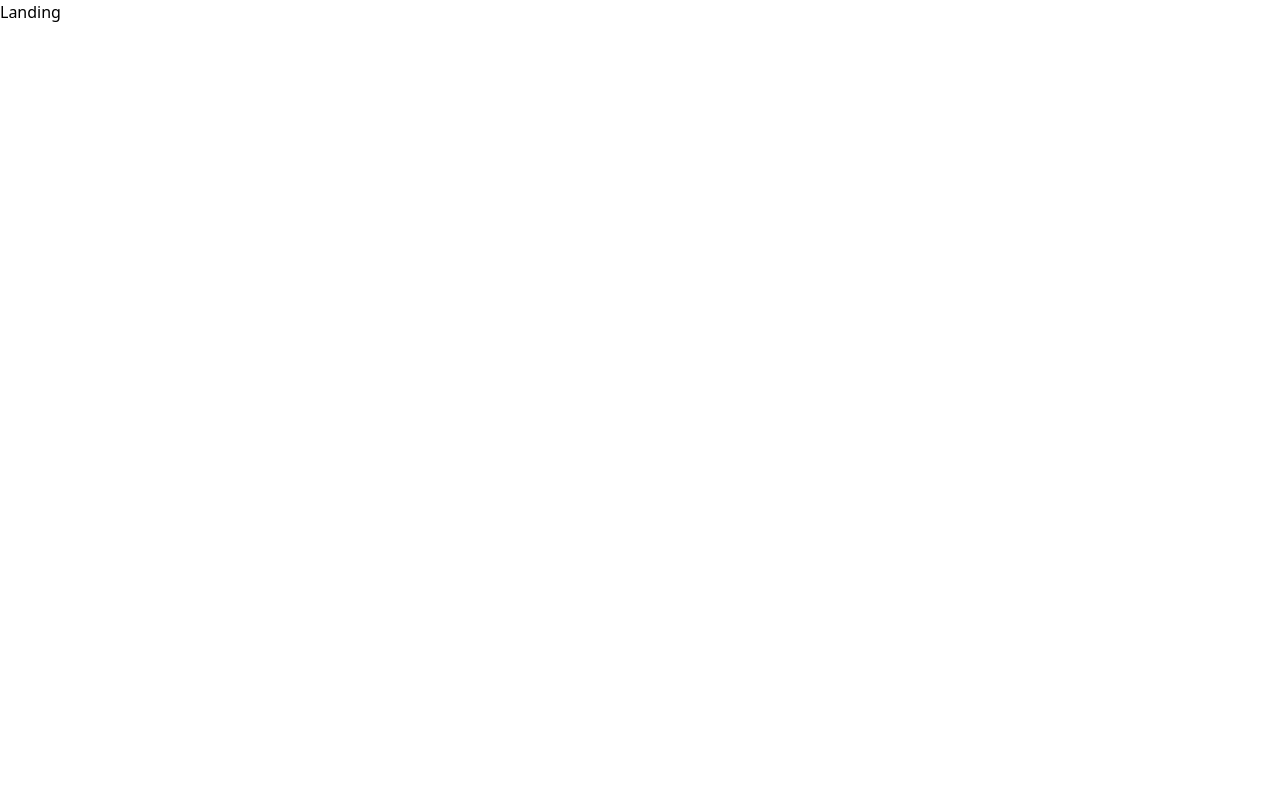
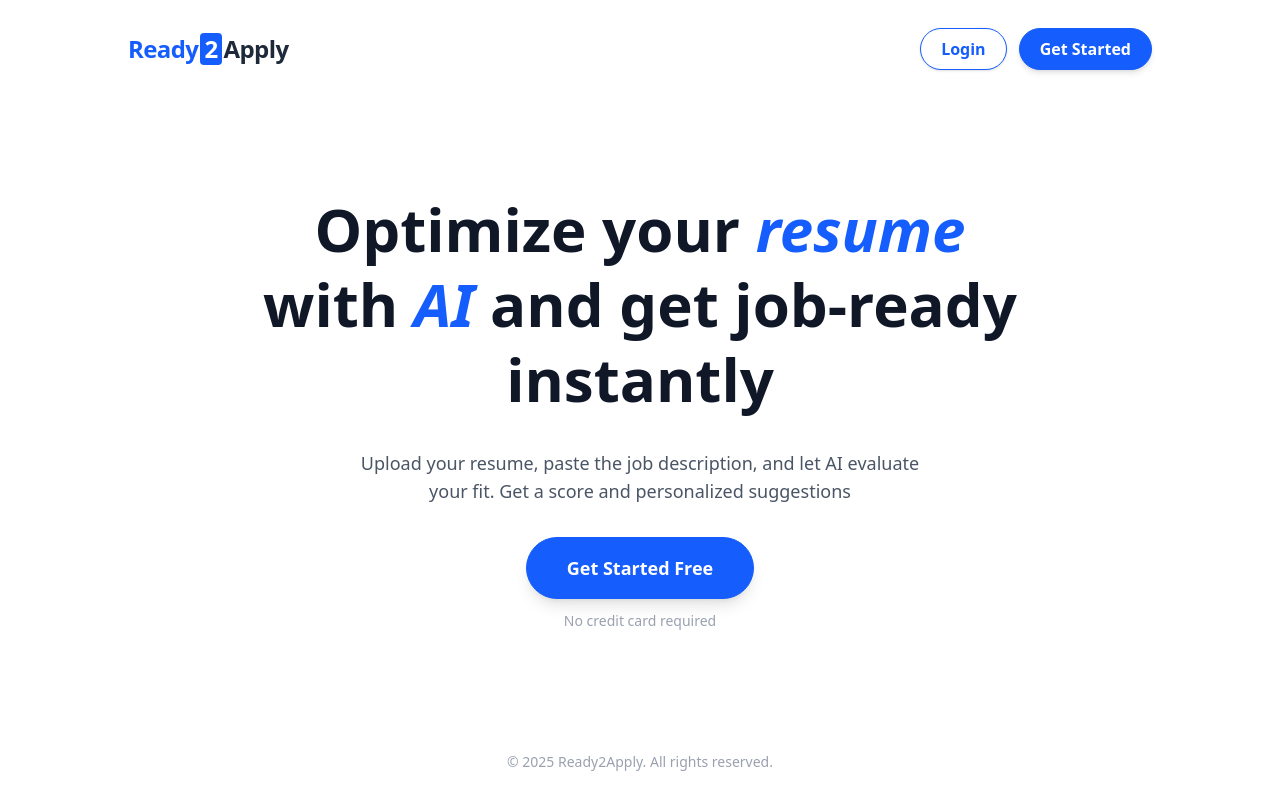
Before and after one commit to SatyabratDeveloper/Ready2Apply, a React (Vite) app in the folder Frontend/: page / in a window 1280 px wide. Built offline with nearby package versions, Linux system fonts and the light colour scheme.

Commit message:
add App Layout with Header, Footer components, and Landing page

```diff
--- a/Frontend/src/App.jsx
+++ b/Frontend/src/App.jsx
@@ -1,9 +1,14 @@
 import { Outlet } from "react-router-dom";
+import { Header, Footer } from "./components";
 
 function App() {
   return (
-    <div className="">
-      <Outlet />
+    <div className="flex flex-col min-h-screen">
+      <Header />
+      <main className="flex-grow flex flex-col">
+        <Outlet />
+      </main>
+      <Footer />
     </div>
   );
 }
--- /dev/null
+++ b/Frontend/src/components/Footer/Footer.jsx
@@ -0,0 +1,9 @@
+const Footer = () => {
+  return (
+    <footer className="text-center py-7 text-gray-400 text-sm">
+      &copy; {new Date().getFullYear()} Ready2Apply. All rights reserved.
+    </footer>
+  );
+};
+
+export default Footer;
--- /dev/null
+++ b/Frontend/src/components/Header/Header.jsx
@@ -0,0 +1,31 @@
+import { Link } from "react-router-dom";
+
+const Header = () => {
+  return (
+    <header className="flex justify-between items-center 2xl:px-48 xl:px-32 lg:px-24 md:px-12 sm:px-8 px-4 py-7">
+      <div className="sm:text-2xl text-xl font-extrabold tracking-tight">
+        <Link to="/" className="flex items-center gap-0.5">
+          <span className="text-blue-600">Ready</span>
+          <span className="text-white bg-blue-600 px-1 rounded">2</span>
+          <span className="text-gray-800">Apply</span>
+        </Link>
+      </div>
+      <nav className="space-x-3 flex items-center">
+        <Link
+          to="/login"
+          className="md:px-5 px-3 md:py-2 py-1 rounded-full font-semibold text-blue-600 border border-blue-600 bg-white shadow-sm hover:bg-blue-50 transition-colors duration-200"
+        >
+          Login
+        </Link>
+        <Link
+          to="/signup"
+          className="px-5 py-2 hidden sm:inline-block  rounded-full font-semibold text-white border border-blue-600 bg-blue-600 shadow-md hover:bg-blue-700 transition-colors duration-200"
+        >
+          Get Started
+        </Link>
+      </nav>
+    </header>
+  );
+};
+
+export default Header;
--- /dev/null
+++ b/Frontend/src/components/index.js
@@ -0,0 +1,4 @@
+import Header from "./Header/Header";
+import Footer from "./Footer/Footer";
+
+export { Header, Footer };
--- a/Frontend/src/main.jsx
+++ b/Frontend/src/main.jsx
@@ -16,7 +16,7 @@ import {
   Profile,
   ReportAnalysis,
   Signup,
-} from "./pages/index.js";
+} from "./pages";
 
 const router = createBrowserRouter(
   createRoutesFromElements(
--- a/Frontend/src/pages/Landing/Landing.jsx
+++ b/Frontend/src/pages/Landing/Landing.jsx
@@ -1,7 +1,31 @@
-import React from "react";
+import { Link } from "react-router-dom";
 
 const Landing = () => {
-  return <div>Landing</div>;
+  return (
+    <div className="flex-grow flex flex-col items-center justify-center text-gray-900 sm:px-10 px-5">
+      <div className="flex flex-col items-center justify-center text-center">
+        <h1 className="lg:text-6xl sm:text-5xl text-4xl font-bold lg:max-w-3xl md:max-w-xl sm:max-w-lg max-w-md leading-tight">
+          Optimize your <span className="text-blue-600 italic">resume</span>{" "}
+          with <span className="text-blue-600 italic">AI</span> and get
+          job-ready instantly
+        </h1>
+        <p className="mt-8 lg:text-lg sm:text-md text-sm lg:max-w-xl md:max-w-lg sm:max-w-md max-w-xs text-gray-600">
+          Upload your resume, paste the job description, and let AI evaluate
+          your fit. Get a score and personalized suggestions
+        </p>
+        <Link
+          to="/signup"
+          className="mt-8 md:px-10 px-5 md:py-4 py-2 rounded-full md:text-lg sm:text-md font-semibold text-white border border-blue-600
+          bg-blue-600 shadow-lg hover:bg-blue-700 transition-colors duration-200"
+        >
+          Get Started Free
+        </Link>
+        <p className="sm:text-sm text-xs text-gray-400 mt-3">
+          No credit card required
+        </p>
+      </div>
+    </div>
+  );
 };
 
 export default Landing;
```
